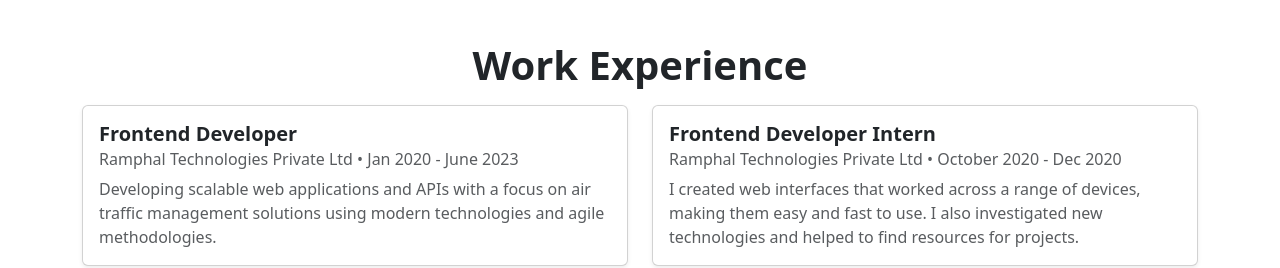
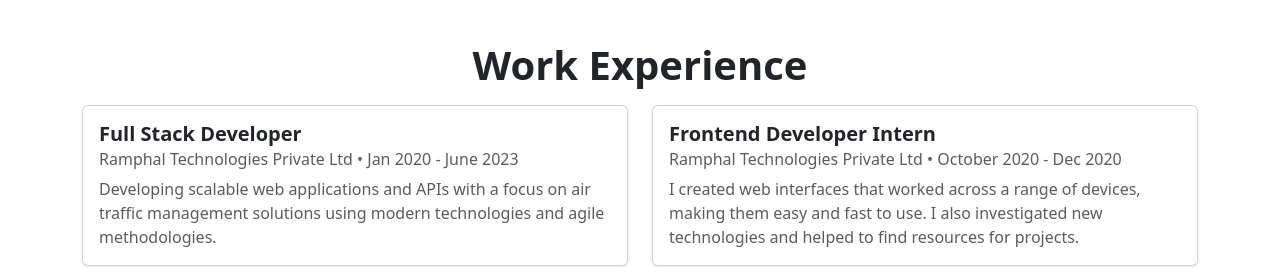
Before and after one commit to SaiKrishnaMohan053/Portfolio, a React (Create React App) app: page / in a window 1280 px wide. Shown: the part 1220-1488 px from the top of the page. Built offline with nearby package versions, Linux system fonts and the light colour scheme.

Commit message:
corrected job title

```diff
--- a/src/pages/work_skills.js
+++ b/src/pages/work_skills.js
@@ -4,7 +4,7 @@ import { Layout, Server, Database, Terminal } from "lucide-react";
 const workExperiences = [
   {
     id: 1,
-    title: "Frontend Developer",
+    title: "Full Stack Developer",
     company: "Ramphal Technologies Private Ltd",
     duration: "Jan 2020 - June 2023",
     description:
```
